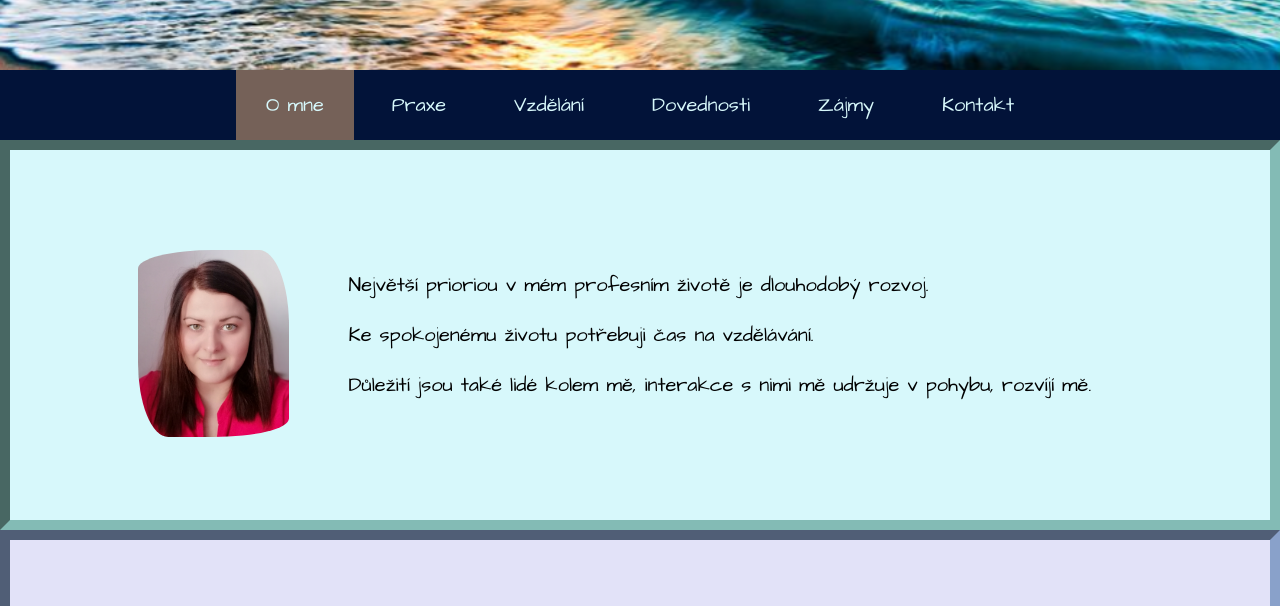
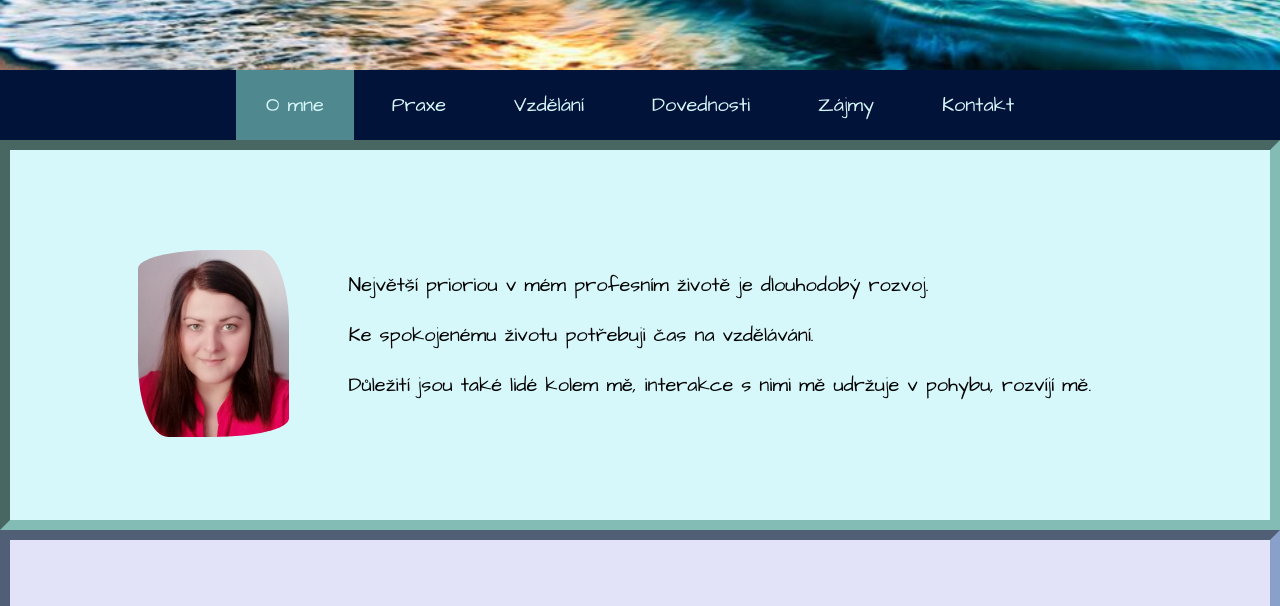
Before and after one commit to Taby527/CV, a plain HTML site: page index.html in a window 1280 px wide. In both pictures the pointer is over the link "O mne". Shown: the part 189-795 px from the top of the page. Drawn offline with Linux system fonts and the light colour scheme.

Commit message:
změna barvy

```diff
--- a/style.css
+++ b/style.css
@@ -97,5 +97,5 @@ a:visited{
 .menu a:hover,
 .menu a:focus
 .menu a:active{
-    background-color: #756158;
+    background-color: #4f888e;
 }
```
